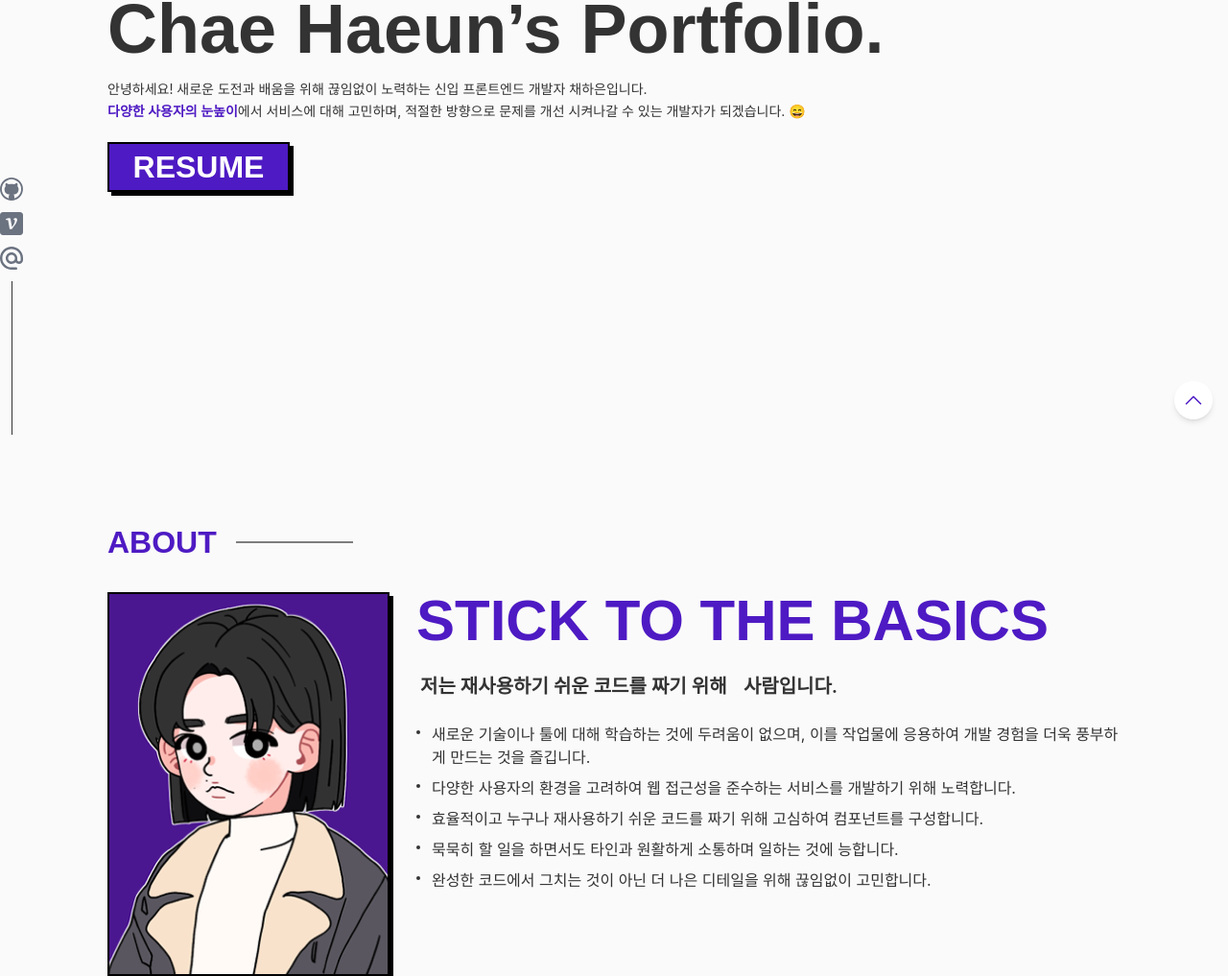
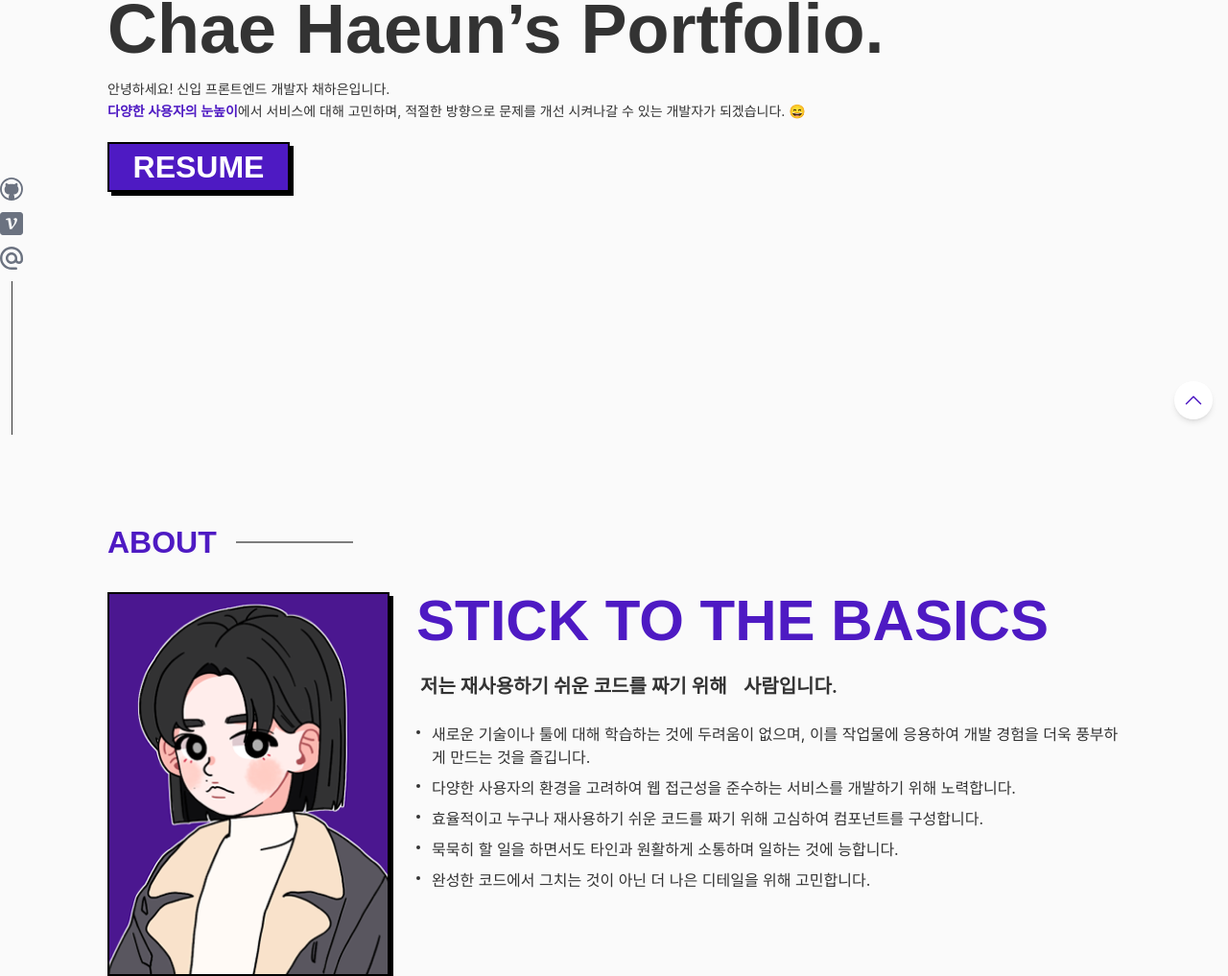
Before and after one commit to chaehaeun/my-portfolio, a React (Vite) app: page / in a window 1280 px wide. Shown: the part 347-1364 px from the top of the page at 96% size. Built offline with nearby package versions, Linux system fonts and the light colour scheme; no server answers; the database is empty; a web font is replaced by a local one.

Commit message:
[📝] 문구 수정

```diff
--- a/src/components/AboutSection/AboutSection.tsx
+++ b/src/components/AboutSection/AboutSection.tsx
@@ -96,7 +96,7 @@ const AboutSection: React.FC<AboutSectionProps> = forwardRef((_props, ref) => {
                 능합니다.
               </li>
               <li className="text-sm md:text-base before:block before:mr-3 before:mt-2 before:contents-[''] before:w-1 before:rounded-full before:h-1 dark:before:bg-nightContent before:shrink-0 before:bg-dayContent flex">
-                완성한 코드에서 그치는 것이 아닌 더 나은 디테일을 위해 끊임없이
+                완성한 코드에서 그치는 것이 아닌 더 나은 디테일을 위해
                 고민합니다.
               </li>
             </ul>
--- a/src/components/MainSection/MainSection.tsx
+++ b/src/components/MainSection/MainSection.tsx
@@ -30,8 +30,7 @@ const MainSection: React.FC<MainSectionProps> = forwardRef((_props, ref) => {
       />
       <p className="text-sm leading-relaxed">
         <span className="sm:block">
-          안녕하세요! 새로운 도전과 배움을 위해 끊임없이 노력하는 신입
-          프론트엔드 개발자 채하은입니다.{' '}
+          안녕하세요! 신입 프론트엔드 개발자 채하은입니다.{' '}
         </span>
         <span>
           <span className="font-semibold text-dayPoint dark:text-nightPoint">
```
